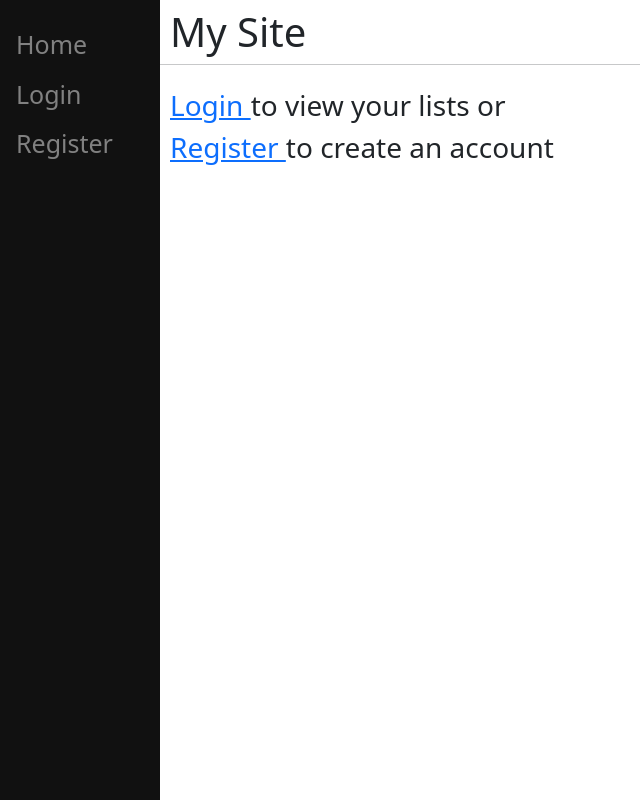
After one commit to gmartin1603/django-todo-list, a Django app: page /view/ in a window 1280 px wide. The commit adds this page. Shown: the whole page, without its empty margins (0-640 px from the left). Run offline with Django 4.2, Linux system fonts and the light colour scheme; some libraries are stand-ins or nearby versions.

Commit message:
Added user spacific functionality for getting list

```diff
--- a/mysite/main/models.py
+++ b/mysite/main/models.py
@@ -1,7 +1,9 @@
 from django.db import models
+from django.contrib.auth.models import User
 
 # Create your models here.
 class ToDoList(models.Model):
+    user = models.ForeignKey(User, on_delete=models.CASCADE, related_name="todolist", null=True)
     name = models.CharField(max_length=200)
 
     def __str__(self):
--- a/mysite/main/templates/main/base.html
+++ b/mysite/main/templates/main/base.html
@@ -1,3 +1,4 @@
+{% load crispy_forms_tags %}
 <html>
     <head>
         <meta charset="utf-8">
@@ -41,8 +42,14 @@
     <body>
         <div class="sidenav">
             <a href="/">Home</a>
-            <a href="/create">Create</a>
-            <a href="/2">View</a>
+            {% if user.is_authenticated %}
+                <a href="/create">Create</a>
+                <a href="/view">View</a>
+                <a href="/logout">Logout</a>
+            {% else %}
+                <a href="/login">Login</a>
+                <a href="/register">Register</a>
+            {% endif %}
         </div>
         <div id="content" name="content" class="main">
             <div class="row justify-center">
--- a/mysite/main/templates/main/create.html
+++ b/mysite/main/templates/main/create.html
@@ -4,7 +4,7 @@
 
 {% block content %}
 <h3>Create New List</h3>
-<form method="POST" action="/create/" class="form-group">
+<form method="POST" class="form-group">
     {% csrf_token %}
     <div class="input-group mb-3">
         <div class="input-group-prepend">
--- /dev/null
+++ b/mysite/main/templates/main/view.html
@@ -0,0 +1,16 @@
+{% extends "main/base.html" %}
+
+{% block title %} View {% endblock %}
+
+{% block content %}
+    {% if user.is_authenticated %}
+        <h3>{{user.username}}</h3>
+        {% for td in user.todolist.all %}
+            <p><a href="/{{td.id}}">{{td.name}}</a></p>
+        {% endfor %}
+    {% else %}
+        <h3><a href="/login"> Login </a> to view your lists or</h3>
+        <br>
+        <h3><a href="/register"> Register </a> to create an account</h3>
+    {% endif %}
+{% endblock %}
--- a/mysite/main/urls.py
+++ b/mysite/main/urls.py
@@ -1,9 +1,10 @@
 from django.urls import path
-
 from . import views
 
 urlpatterns = [
+    path('', views.home, name='home'),
+    path('home/', views.home, name='home'),
+    path('create/', views.create, name='create'),
+    path('view/', views.view, name='view'),
     path('<int:id>', views.index, name='index'),
-    path('', views.home, name='home'),
-    path('create/', views.create, name='create'),
 ]
--- a/mysite/main/views.py
+++ b/mysite/main/views.py
@@ -8,26 +8,28 @@ from .form import CreateNewList
 def index(response, id):
     ls = ToDoList.objects.get(id=id)
 
-    if response.method == "POST":
-        print(response.POST)
-        if response.POST.get("save"):
-            for item in ls.item_set.all():
-                if response.POST.get("c" + str(item.id)) == "clicked":
-                    item.completed = True
+    if ls in response.user.todolist.all():
+        if response.method == "POST":
+            print(response.POST)
+            if response.POST.get("save"):
+                for item in ls.item_set.all():
+                    if response.POST.get("c" + str(item.id)) == "clicked":
+                        item.completed = True
+                    else:
+                        item.completed = False
+
+                    item.save()
+
+            elif response.POST.get("newItem"):
+                txt = response.POST.get("new")
+
+                if len(txt) > 2:
+                    ls.item_set.create(text=txt, completed=False)
                 else:
-                    item.completed = False
+                    print("Invalid")
 
-                item.save()
-
-        elif response.POST.get("newItem"):
-            txt = response.POST.get("new")
-
-            if len(txt) > 2:
-                ls.item_set.create(text=txt, completed=False)
-            else:
-                print("Invalid")
-
-    return render(response, "main/list.html", {"ls":ls})
+        return render(response, "main/list.html", {"ls":ls})
+    return render(response, "main/view.html", {})
 
 def home(response):
     return render(response, "main/home.html", {})
@@ -40,8 +42,12 @@ def create(response):
             n = form.cleaned_data["name"]
             t = ToDoList(name=n)
             t.save()
+            response.user.todolist.add(t)
 
         return HttpResponseRedirect("/%i" %t.id)
     else:
         form = CreateNewList()
     return render(response, "main/create.html", {"form":form})
+
+def view(response):
+    return render(response, "main/view.html", {})
--- a/mysite/mysite/settings.py
+++ b/mysite/mysite/settings.py
@@ -129,3 +129,6 @@ DEFAULT_AUTO_FIELD = 'django.db.models.BigAutoField'
 # Crispy Forms
 CRISPY_ALLOWED_TEMPLATE_PACK = 'bootstrap5'
 CRISPY_TEMPLATE_PACK = 'bootstrap5'
+
+LOGIN_REDIRECT_URL = '/'
+LOGOUT_REDIRECT_URL = '/login'
--- a/mysite/register/forms.py
+++ b/mysite/register/forms.py
@@ -1,5 +1,4 @@
 from django import forms
-from django.contrib.auth import authenticate, login
 from django.contrib.auth.forms import UserCreationForm
 from django.contrib.auth.models import User
 
--- a/mysite/register/templates/register/register.html
+++ b/mysite/register/templates/register/register.html
@@ -5,7 +5,7 @@
 {% load crispy_forms_tags %}
 
 {% block content %}
-    <form action="POST" class="form-group" style="max-width: 400px">
+    <form method="POST" class="form-group" style="max-width: 400px">
         {% csrf_token %}
         {{ form|crispy }}
         <button type="submit" class="btn btn-success">Create Account</button>
--- a/mysite/register/views.py
+++ b/mysite/register/views.py
@@ -7,8 +7,8 @@ def register(response):
         form = RegisterForm(response.POST)
         if form.is_valid():
             form.save()
+            return redirect("/login")
 
-        return redirect("")
     else:
         form = RegisterForm()
     return render(response, "register/register.html", {"form":form})
```
Also changed, not shown: mysite/main/templates/main/home.html (+7 -1 lines), mysite/register/templates/registration/login.html (added, +14 -0 lines), mysite/db.sqlite3, mysite/main/migrations/0002_todolist_user.py (added), mysite/main/migrations/0003_alter_todolist_user.py (added).
